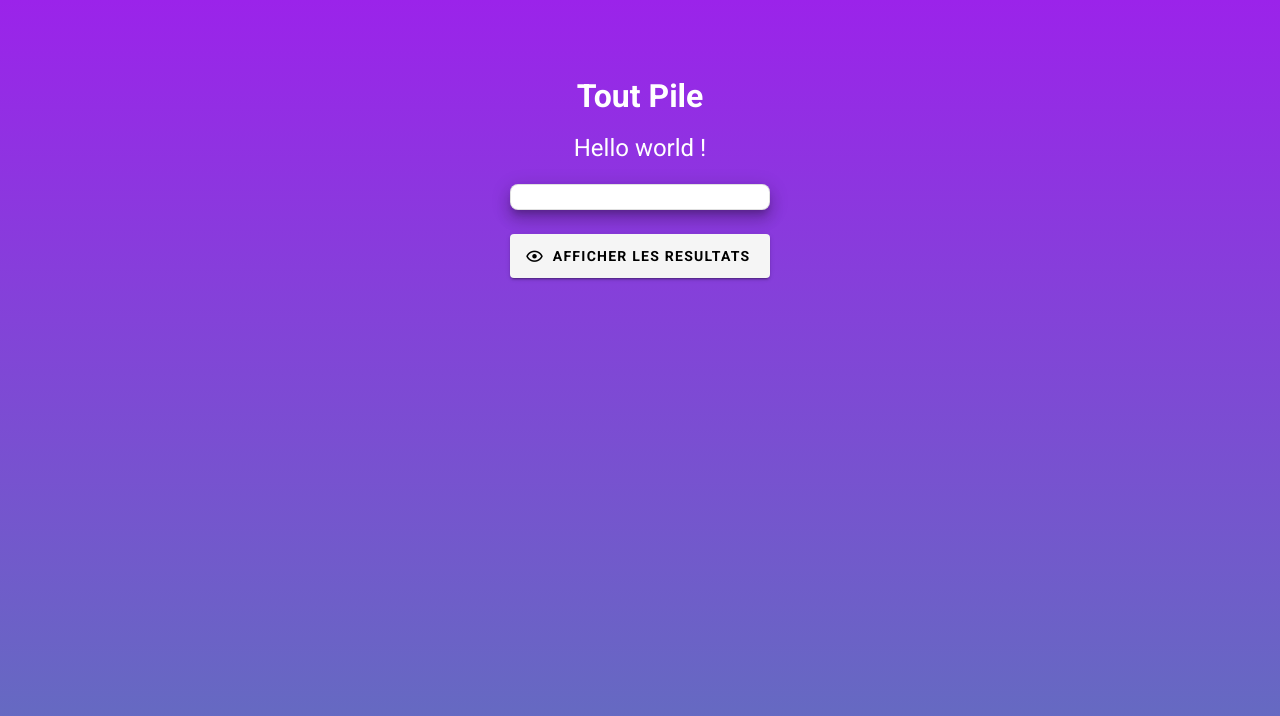
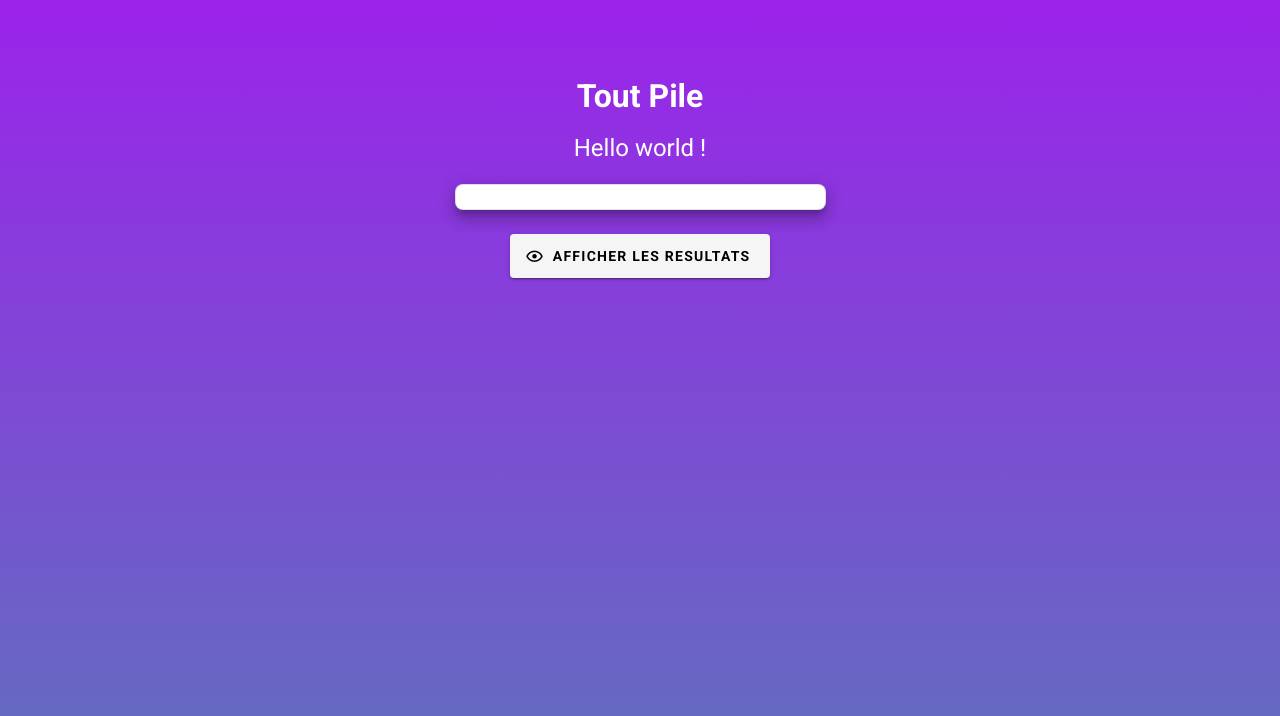
Before and after one commit to ClementCatel/tout-pile-app, a Vue app: page /answers in a window 1280 px wide. Shown: the top 716 px of the page. Built offline with nearby package versions, Linux system fonts and the light colour scheme.

Commit message:
style changes

```diff
--- a/src/views/GameAnswers.vue
+++ b/src/views/GameAnswers.vue
@@ -1,7 +1,7 @@
 <template>
   <v-container>
     <v-row justify="center">
-      <v-col cols="auto text-center">
+      <v-col cols="4" class="text-center">
         <div class="white--text text-h5 mb-5">{{ question }}</div>
         <v-card
           rounded="lg"
--- a/src/views/GameLobby.vue
+++ b/src/views/GameLobby.vue
@@ -181,6 +181,7 @@ export default {
         categories: this.categoriesSelected,
       });
       this.loading = false;
+      this.$router.push("/answers");
     },
     copyLink() {
       // dev link
```
